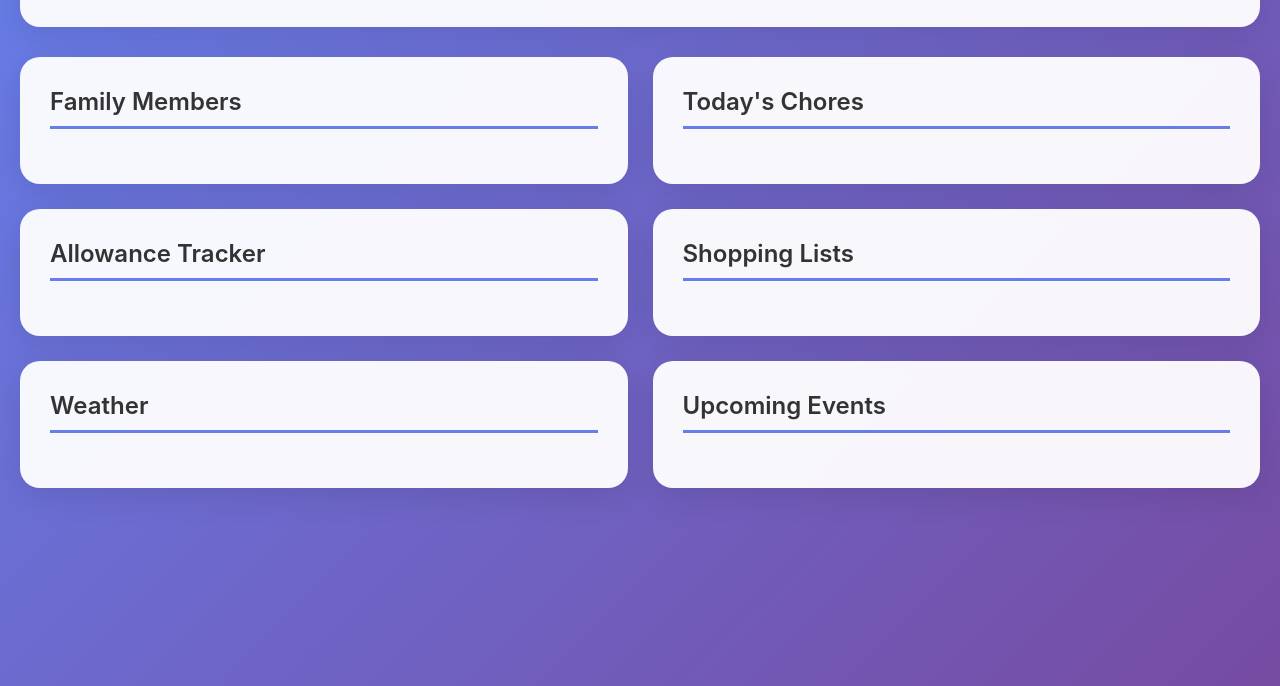
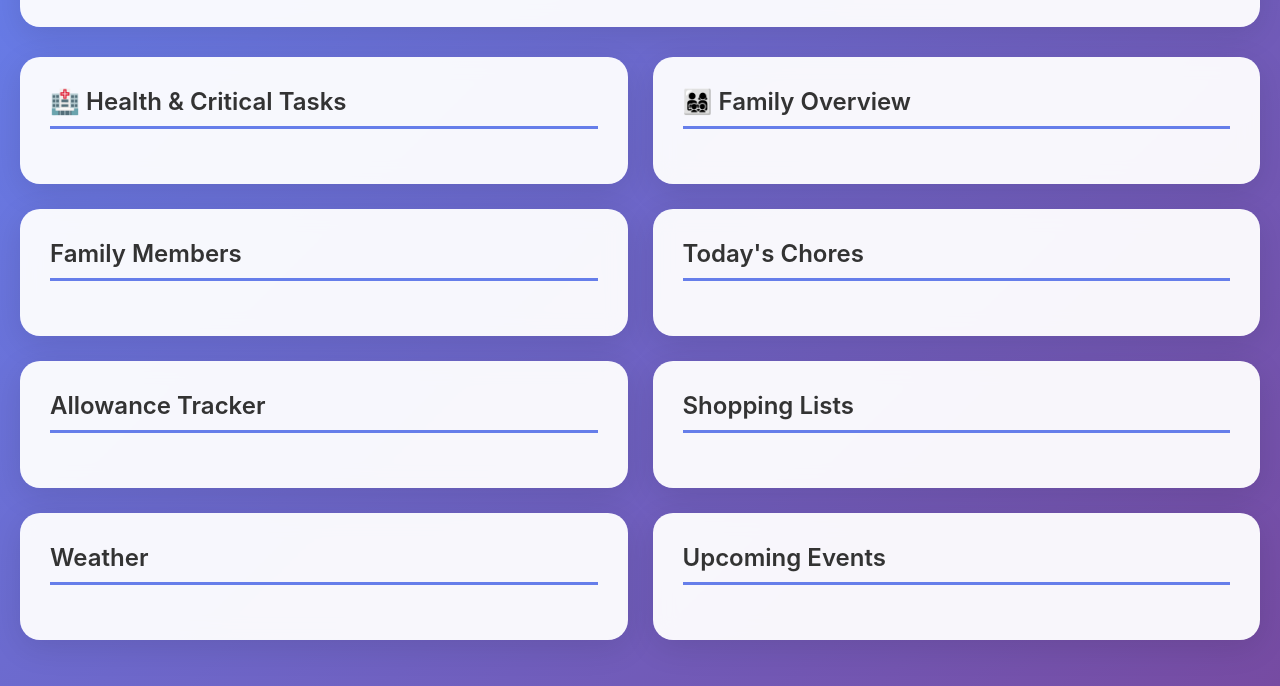
Before and after one commit to tmak-attack/Family-Dashboard, a plain HTML site: page index.html in a window 1280 px wide. Shown: the part 114-800 px from the top of the page. Drawn offline with Linux system fonts and the light colour scheme.

Commit message:
feat(widgets): add Health/Critical Tasks and Family OverviewUpdate index.html
Add two new prominent widgets:
- Health & Critical Tasks: displays health-related cleaning, allergy management tasks, and Thursday priorities (dog pickup, trash out) with clear visual separation
- Family Overview: concise panel showing completion rates, points, allowance, and status per child

```diff
--- a/index.html
+++ b/index.html
@@ -27,6 +27,22 @@
 
         <!-- Main Grid Layout -->
         <main class="dashboard-grid">
+            <!-- Health & Critical Tasks Widget -->
+            <section class="widget health-critical-tasks">
+                <h2 class="widget-title">🏥 Health & Critical Tasks</h2>
+                <div class="health-critical-content" id="healthCriticalContent">
+                    <!-- Health and critical tasks will be generated here -->
+                </div>
+            </section>
+
+            <!-- Family Overview Widget -->
+            <section class="widget family-overview">
+                <h2 class="widget-title">👨‍👩‍👧‍👦 Family Overview</h2>
+                <div class="family-overview-content" id="familyOverviewContent">
+                    <!-- Family overview will be generated here -->
+                </div>
+            </section>
+
             <!-- Family Members Section -->
             <section class="widget family-members">
                 <h2 class="widget-title">Family Members</h2>
```
